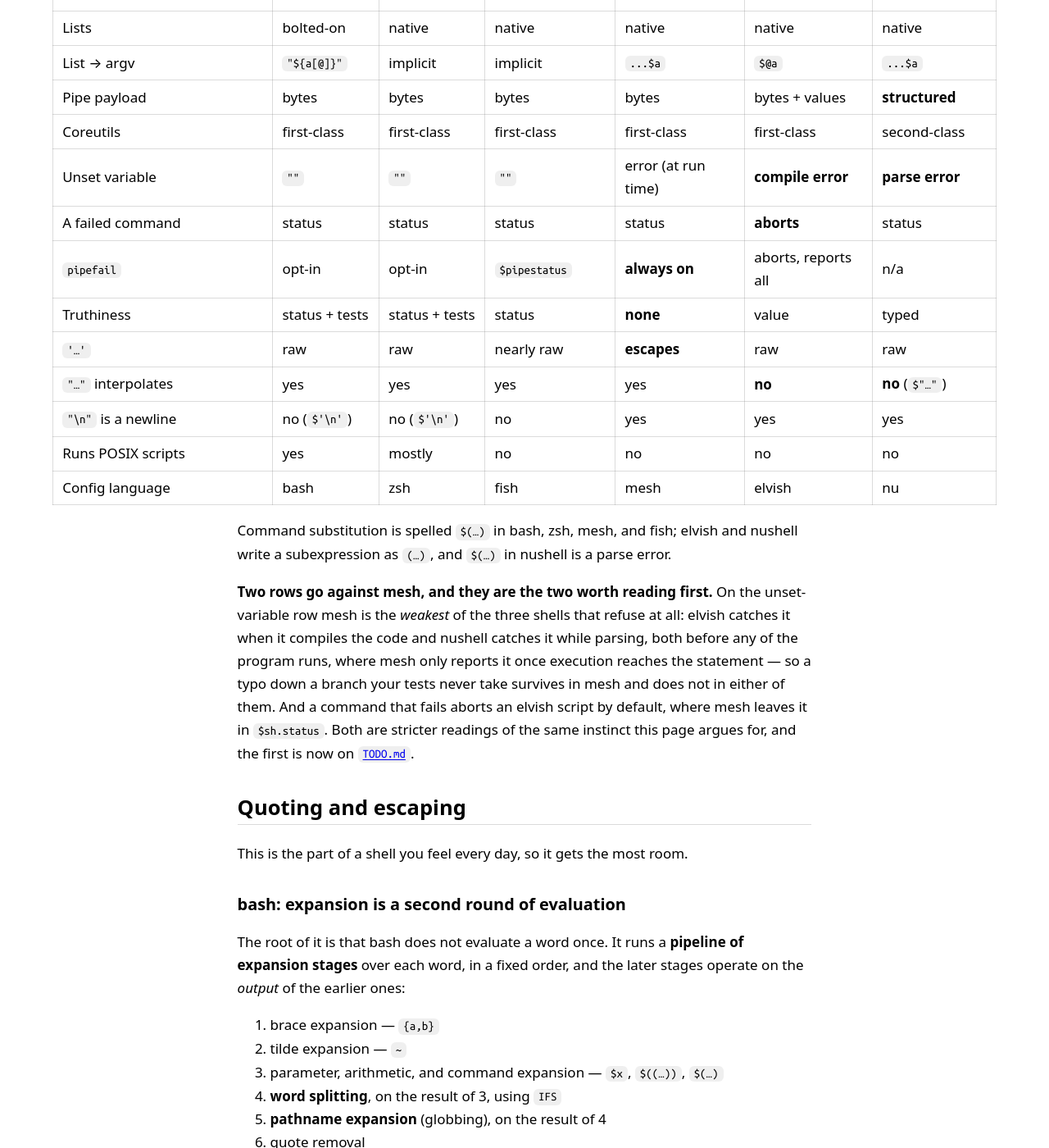
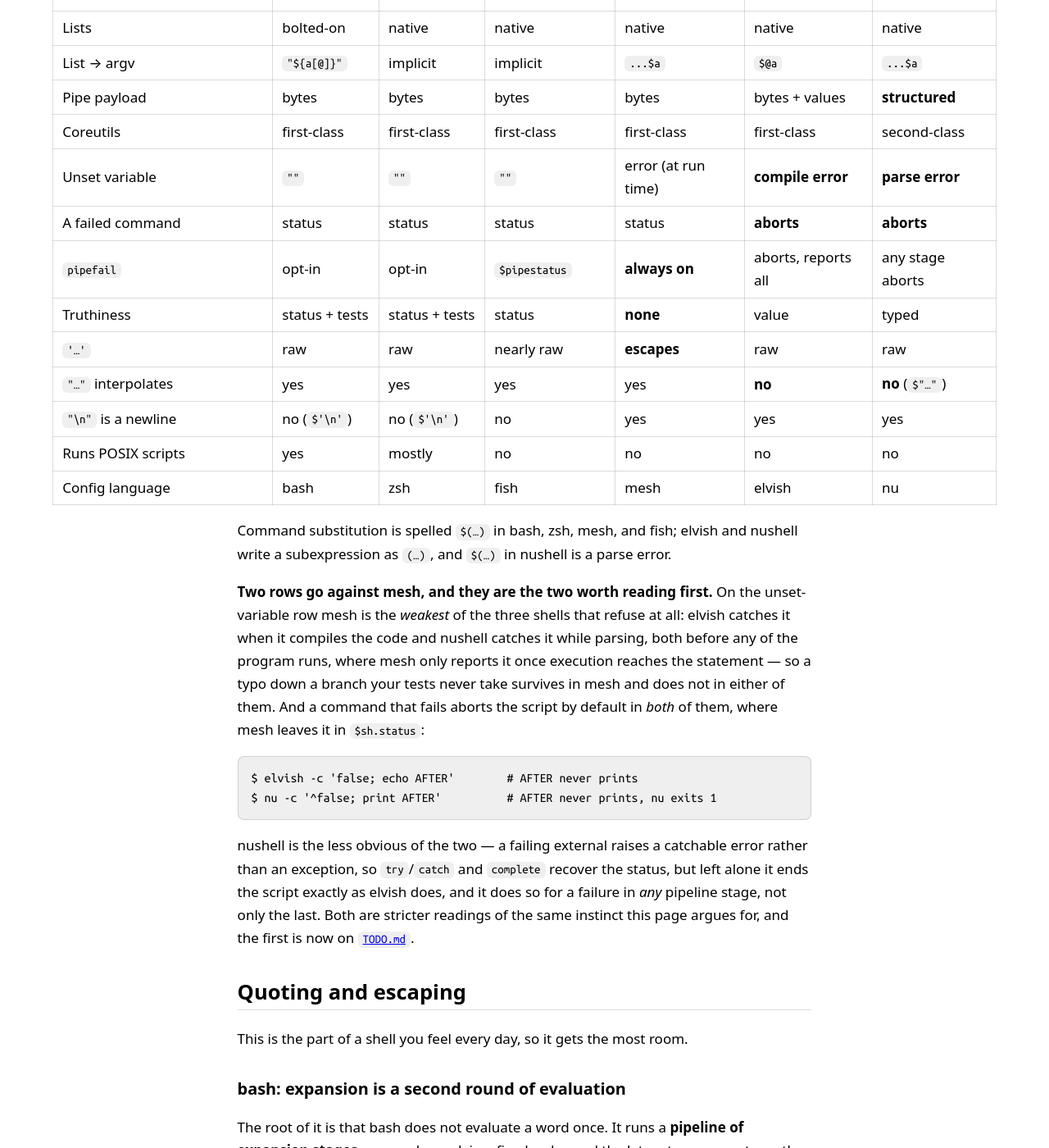
Before and after one commit to mikelward/mesh, a Jekyll site: the page built from docs/COMPARISON.md, in a window 1280 px wide and 1400 px high, scrolled down 1204 px. Shown: the whole window at 82% size. Built offline with Jekyll 4.4.1, drawn with Linux system fonts in a browser that asks for light colours; our own code applies the rules of GitHub Pages for plain Markdown files; some of the changed text lies outside the part shown.

Commit message:
Correct nushell's failed-command and pipefail cells
The at-a-glance table recorded a failed command in nushell as `status`
and pipefail as `n/a`. Both are wrong: a failing external raises an error
that ends the script, exactly as elvish does.

Measured against nushell 0.114.1:

    nu -c '^false; print AFTER'          # AFTER never prints, exit 1
    nu -c '^false | ^true; print AFTER'  # likewise
    nu -c '^true | ^false; print AFTER'  # likewise

So a failure in any pipeline stage surfaces, which is stronger than
pipefail rather than not applicable. The error is catchable — try/catch
and `complete` both recover the status — but left alone it terminates.

The row that reads "two rows go against mesh" named only elvish for this;
it now names both shells and carries the transcript, and the closing
section that credits elvish with being stricter on two counts notes that
nushell is stricter on the same two.

Found while writing docs/UPSTREAM.md (#399), which contradicted this page
and prompted checking which was right. It was neither.

docs/COMPARISON.md:44-45 table, :61-72 prose, :793-799 closing section.

````diff
--- a/docs/COMPARISON.md
+++ b/docs/COMPARISON.md
@@ -41,8 +41,8 @@ this page compares designs, and mesh's is still being built.
 | Pipe payload | bytes | bytes | bytes | bytes | bytes + values | **structured** |
 | Coreutils | first-class | first-class | first-class | first-class | first-class | second-class |
 | Unset variable | `""` | `""` | `""` | error (at run time) | **compile error** | **parse error** |
-| A failed command | status | status | status | status | **aborts** | status |
-| `pipefail` | opt-in | opt-in | `$pipestatus` | **always on** | aborts, reports all | n/a |
+| A failed command | status | status | status | status | **aborts** | **aborts** |
+| `pipefail` | opt-in | opt-in | `$pipestatus` | **always on** | aborts, reports all | any stage aborts |
 | Truthiness | status + tests | status + tests | status | **none** | value | typed |
 | `'…'` | raw | raw | nearly raw | **escapes** | raw | raw |
 | `"…"` interpolates | yes | yes | yes | yes | **no** | **no** (`$"…"`) |
@@ -59,9 +59,19 @@ elvish catches it when it compiles the code and nushell catches it while
 parsing, both before any of the program runs, where mesh only reports it once
 execution reaches the statement — so a typo down a branch your tests never take
 survives in mesh and does not in either of them. And a command that fails aborts
-an elvish script by default, where mesh leaves it in `$sh.status`. Both are
-stricter readings of the same instinct this page argues for, and the first is
-now on [`TODO.md`](../TODO.md).
+the script by default in *both* of them, where mesh leaves it in `$sh.status`:
+
+```
+$ elvish -c 'false; echo AFTER'        # AFTER never prints
+$ nu -c '^false; print AFTER'          # AFTER never prints, nu exits 1
+```
+
+nushell is the less obvious of the two — a failing external raises a catchable
+error rather than an exception, so `try`/`catch` and `complete` recover the
+status, but left alone it ends the script exactly as elvish does, and it does so
+for a failure in *any* pipeline stage, not only the last. Both are stricter
+readings of the same instinct this page argues for, and the first is now on
+[`TODO.md`](../TODO.md).
 
 ## Quoting and escaping
 
@@ -783,8 +793,10 @@ Honest costs, in the order they will bite:
 2. **elvish already ships the value model**, has done for years, and is
    *stricter* than mesh in the two places noted under the first table — an
    unbound variable caught at compile time, and a failed command that aborts.
-   If those are what drew you here, that shell has them now. mesh's answer is
-   interpolation, modifiers, and the interactive defaults, not the core idea.
+   nushell is stricter on both counts too, catching the unbound variable while
+   parsing and ending the script on a failed command. If those are what drew you
+   here, two shells have them now. mesh's answer is interpolation, modifiers,
+   and the interactive defaults, not the core idea.
 3. **Maturity.** bash is thirty-five years old, zsh, fish, elvish, and nushell
    all have real ecosystems and package managers, and mesh's language design is
    still in draft. See [`ROADMAP.md`](../ROADMAP.md).
````
